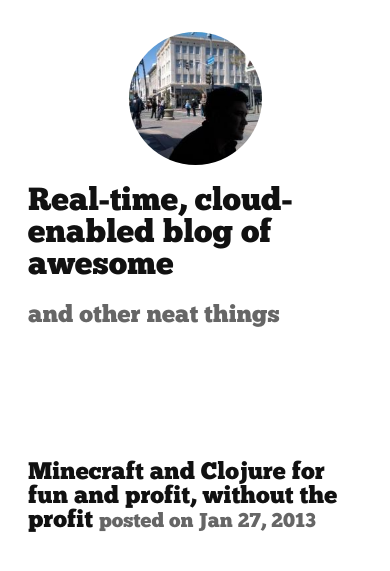
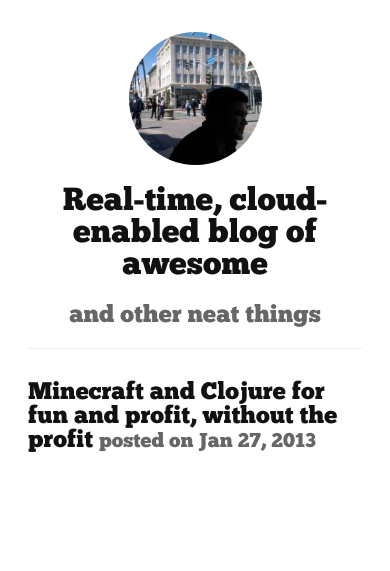
Before and after one commit to ryancole/ryancole.github.com, a Jekyll site: the page built from index.html, in a window 390 px wide. Shown: the top 571 px of the page. Built offline with Jekyll 4.4.1, drawn with Linux system fonts in a browser that asks for light colours.

Commit message:
oh ya this looks hawt

```diff
--- a/static/css/style.css
+++ b/static/css/style.css
@@ -81,3 +81,14 @@
   background-repeat: no-repeat;
   background-image: url('/static/img/photo.jpeg');
 }
+
+@media (max-width: 767px) {
+  .left-side {
+    text-align: center;
+    border-bottom: 1px solid #eee;
+  }
+
+  .right-side {
+    margin-top: 2em;
+  }
+}
```
